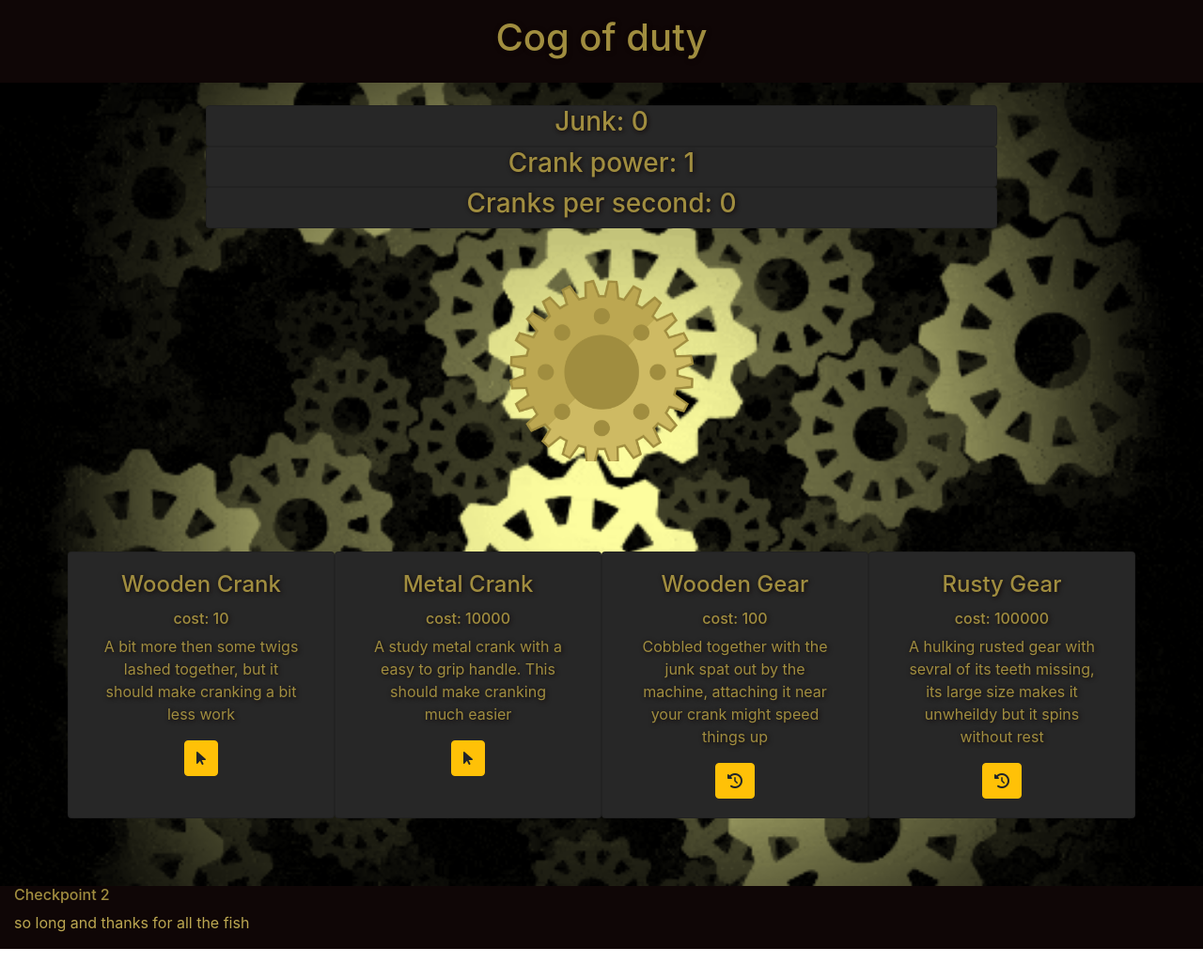
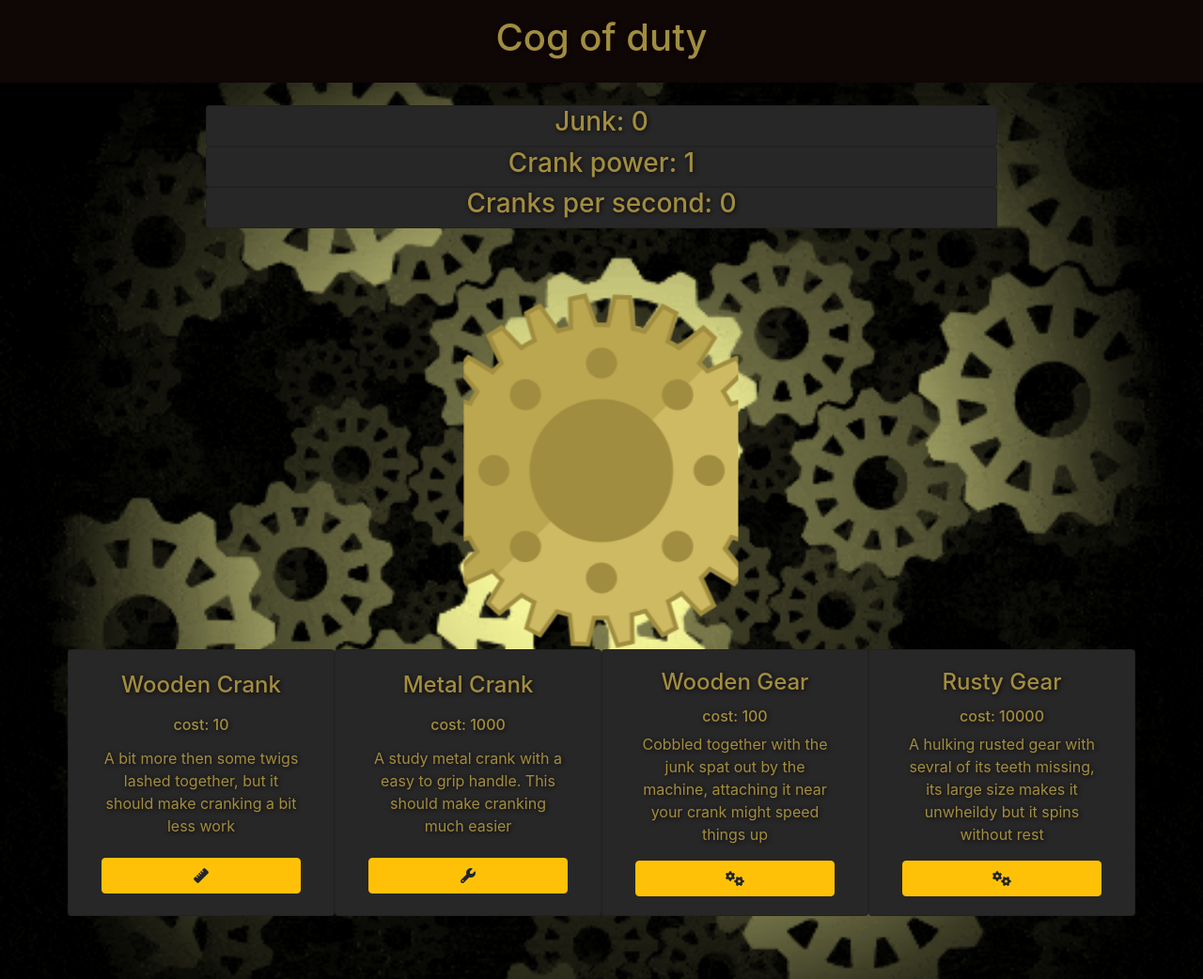
Before and after one commit to LawrenceHaney/Clicker, a plain HTML site: page index.html in a window 1280 px wide. Shown: the top 1042 px of the page at 94% size. Before the commit the page ends 1010 px from the top, so only its background shows below. Drawn offline with nearby package versions, Linux system fonts and the light colour scheme.

Commit message:
final stylling updates

```diff
--- a/app.js
+++ b/app.js
@@ -18,17 +18,17 @@ let shop= [
     target: "clickmod",
     power: 1,
     id: IDgen(),
-    icon:"fas fa-mouse-pointer",
+    icon:"fas fa-ruler",
     notes: "A bit more then some twigs lashed together, but it should make cranking a bit less work",
   },
   {
     name: "Metal Crank",
-    cost: 10000,
+    cost: 1000,
     inflate: 2,
     target: "clickmod",
     power: 10,
     id: IDgen(),
-    icon:"fas fa-mouse-pointer",
+    icon:"fas fa-wrench",
     notes: "A study metal crank with a easy to grip handle. This should make cranking much easier",
   },
   {
@@ -38,17 +38,17 @@ let shop= [
     target: "incrimenter",
     power: 10,
     id: IDgen(),
-    icon:"fas fa-history",
+    icon: "fas fa-cogs",
     notes: "Cobbled together with the junk spat out by the machine, attaching it near your crank might speed things up",
   },
   {
     name: "Rusty Gear",
-    cost: 100000,
+    cost: 10000,
     inflate: 2,
     target: "incrimenter",
     power: 100,
     id: IDgen(),
-    icon:"fas fa-history",
+    icon: "fas fa-cogs",
     notes: "A hulking rusted gear with sevral of its teeth missing, its large size makes it unwheildy but it spins without rest",
   }
 ]
@@ -115,7 +115,7 @@ function drawmarket(){
   shop.forEach(powerup =>
     template += `
     <div class="card col-12 col-lg-3 bg-success text-primary text-shadow-seconday">
-    <div class="card-body">
+    <div class="card-body d-flex flex-column justify-content-around">
     <h4 class="card-title">${powerup.name}</h6>
     <h6>cost: ${powerup.cost}</h6>
     <p>${powerup.notes}</p>
--- a/index.html
+++ b/index.html
@@ -26,12 +26,12 @@
         </div>
       </div>
     </section>
-    <section class="row p-5 justify-content-center">
+    <section class="row p-5 justify-content-center strech">
       <a class="click-obj fa-spin" onclick="mine()"></a>
     </section>
-    <section id="market" class="row m-5 justify-content-around"></section>
+    <section id="market" class="row m-5 justify-content-around align-content-bottom"></section>
   </main>
-  <footer class="container-fluid bg-dark"><h6 class="text-primary">Checkpoint 2</h6><p class="text-secondary">so long and thanks for all the fish</p></footer>
+  <footer class="container-fluid bg-dark text-center"><h6 class="text-primary">Checkpoint 2</h6><p class="text-secondary">so long and thanks for all the fish</p></footer>
 
   <script src="./app.js"></script>
   <script src='https://code.jquery.com/jquery-3.2.1.slim.min.js' integrity='sha384-KJ3o2DKtIkvYIK3UENzmM7KCkRr/rE9/Qpg6aAZGJwFDMVNA/GpGFF93hXpG5KkN' crossorigin='anonymous'></script> <script src='https://cdnjs.cloudflare.com/ajax/libs/popper.js/1.12.9/umd/popper.min.js' integrity='sha384-ApNbgh9B+Y1QKtv3Rn7W3mgPxhU9K/ScQsAP7hUibX39j7fakFPskvXusvfa0b4Q' crossorigin='anonymous'></script> <script src='https://maxcdn.bootstrapcdn.com/bootstrap/4.0.0/js/bootstrap.min.js' integrity='sha384-JZR6Spejh4U02d8jOt6vLEHfe/JQGiRRSQQxSfFWpi1MquVdAyjUar5+76PVCmYl' crossorigin='anonymous'></script>
--- a/style.css
+++ b/style.css
@@ -2,6 +2,10 @@ body { min-height: 100vh; display: flex; flex-direction: column; }
 header{ }
 
 main{flex-grow: 1;}
+
+.strech{
+  height: 50vh;
+}
 
 .bg-cogs{
   background-image: url("./giphy.gif");
@@ -12,8 +16,8 @@ main{flex-grow: 1;}
   text-shadow: 1px 1px 5px var(--dark);
 }
 .click-obj{
-  height: 200px;
-  width: 200px;
+  height: 50vh;
+  width: 25%;
   background-image: url("./maincog.png");
   background-position: center center;
   background-size: cover;
```
